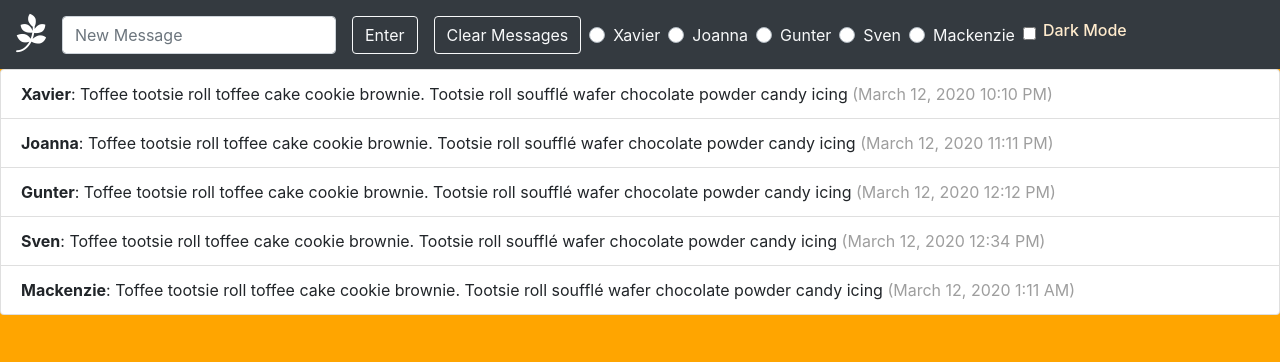
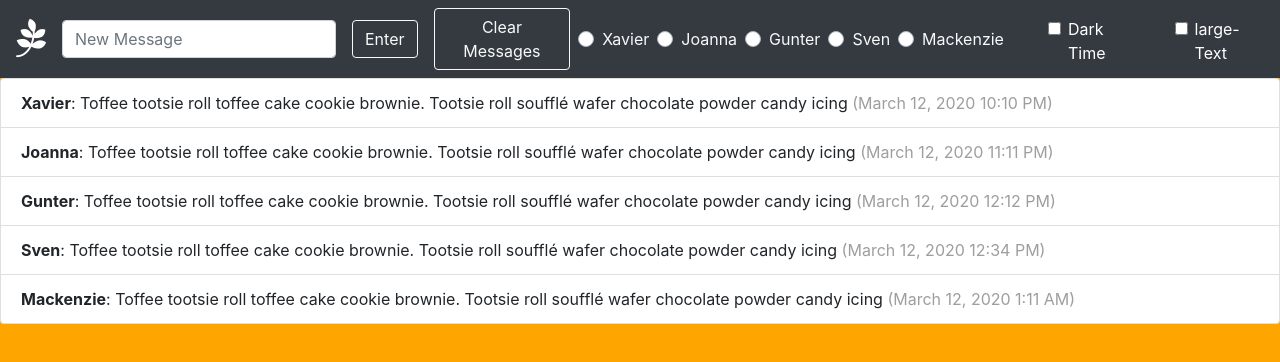
Before and after one commit to nss-evening-cohort-11/chatty-waterwheels, a website built with webpack: page src/index.html in a window 1280 px wide. Built offline with nearby package versions, Linux system fonts and the light colour scheme.

Commit message:
largetextbox

```diff
--- a/src/index.html
+++ b/src/index.html
@@ -13,7 +13,8 @@
       <a class="navbar-brand" href="#"><i class="fab fa-pagelines fa-2x"></i>
       </a>
       <form class="form-inline my-2 my-lg-0">
-          <input class="form-control mr-sm-2" type="input-text" id="message-input" placeholder="New Message" aria-label="Enter New Message">
+        <input class="form-control mr-sm-2" type="input-text" id="message-input" placeholder="New Message"
+          aria-label="Enter New Message">
       </form>
       <button class="btn btn-outline-light m-2 my-sm-0" type="submit" id="message-submit-btn">Enter</button>
       <button class="btn btn-outline-light m-2 my-sm-0" type="submit" id="clear-message-btn">Clear Messages</button>
@@ -37,14 +38,16 @@
         <input type="radio" id="user5" name="customRadio" class="custom-control-input user-radio-btns">
         <label class="custom-control-label text-light pr-2" for="user5">Mackenzie</label>
       </div>
+      <div class="form-check my-form-check"  >
+        <input class="form-check-input" type="checkbox" value="" id="darkTime">
+        <label class="form-check-label">Dark Time</label>
+      </div>
+      <div class="form-check my-form-check">
+        <input class="form-check-input" type="checkbox" value="" id="large-Text">
+        <label class="form-check-label" for="defaultCheck1">large-Text</label>
+      </div>
       </form>
-      <div class="form-check">
-        <input class="form-check-input" type="checkbox" value="" id="darkTime">
-        <label class="form-check-label" for="defaultCheck1">
-        </label>
-      </div>
-      <h4>Dark Mode</h4>
-  </div>
+
     </nav>
   </div>
   <div id="message-container"></div>
--- /dev/null
+++ b/src/javascripts/helpers/data/largeTextdata.js
@@ -0,0 +1,7 @@
+const LargeTextToggle = () => {
+  const myElement = document.getElementById('large-Text');
+  myElement.addEventListener('click', () => {
+    document.querySelector('body').classList.toggle('text');
+  });
+};
+export default { LargeTextToggle };
--- a/src/javascripts/main.js
+++ b/src/javascripts/main.js
@@ -4,12 +4,14 @@ import displayMessages from './components/displayMessages';
 import addNewMessage from './components/newMessage';
 import clear from './components/clearMessages';
 import dark from './helpers/data/darkThemeData';
+import text from './helpers/data/largeTextdata';
 
 const init = () => {
   displayMessages.displayAllMessages();
   $('body').on('click', '#message-submit-btn', addNewMessage.addNewMessage);
   clear.clearButtonEvent();
   dark.darkThemeTime();
+  text.LargeTextToggle();
 };
 
 init();
--- a/src/styles/main.scss
+++ b/src/styles/main.scss
@@ -17,8 +17,19 @@ body.black {
  background-color: black;
 }
 
-h4 {
-font-size: medium;
-color: blanchedalmond;
-margin-right: 10px;
+
+
+body.text {
+font-size: larger;
+
+};
+.my-form-check {
+  color: white;
+  padding-top: 0.3rem;
+  padding-left: 3.5rem ;
 }
+
+.form-check-label {
+    margin-bottom: 0;
+    // padding-bottom:
+  }
```
Lines whose indentation alone changed are shown as unchanged.
